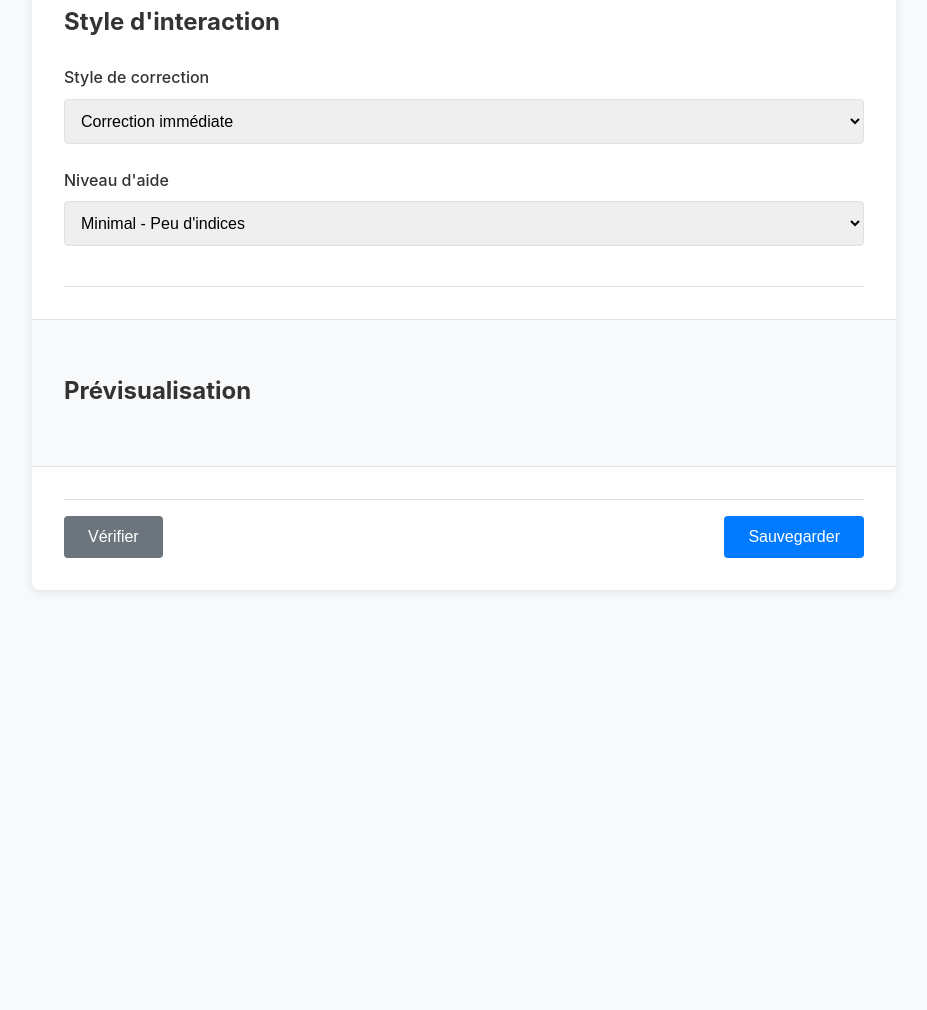
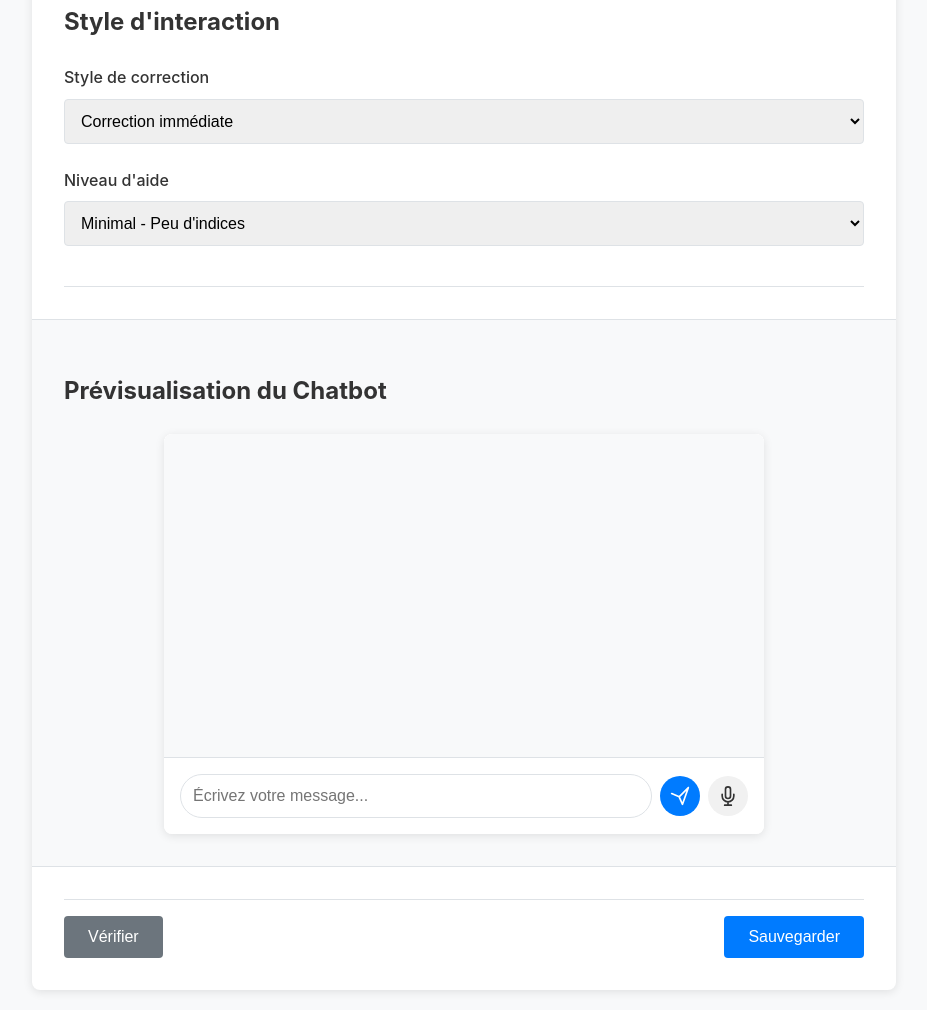
Before and after one commit to FPereira62/fale-comigo, a plain HTML site: page src/teacher/index.html in a window 1280 px wide. Shown: the part 1594-2604 px from the top of the page, without its empty margins (176-1103 px from the left). Before the commit the page ends 2204 px from the top, so only its background shows below. Drawn offline with Linux system fonts and the light colour scheme.

Commit message:
Changement section prévisulisation dans index

```diff
--- a/src/teacher/index.html
+++ b/src/teacher/index.html
@@ -106,11 +106,29 @@
                 </div>
             </div>
 
-            <!-- Section Prévisualisation -->
-            <div class="section preview-section">
-                <h2>Prévisualisation</h2>
-                <div id="chatbotPreview" class="preview-container"></div>
+           <!-- Section Prévisualisation -->
+<div class="section preview-section">
+    <h2>Prévisualisation du Chatbot</h2>
+    <div id="chatbotPreview" class="preview-container">
+        <div class="chat-container">
+            <div class="chat-messages" id="chatMessages"></div>
+            <div class="chat-input">
+                <input type="text" id="userInput" placeholder="Écrivez votre message...">
+                <button class="send-button" id="sendMessage">
+                    <svg viewBox="0 0 24 24" fill="none" stroke="currentColor">
+                        <path d="M22 2L11 13M22 2L15 22L11 13M11 13L2 9" stroke-width="2" stroke-linecap="round" stroke-linejoin="round"/>
+                    </svg>
+                </button>
+                <button class="voice-button" id="voiceInput">
+                    <svg viewBox="0 0 24 24" fill="none" stroke="currentColor">
+                        <path d="M12 1a3 3 0 0 0-3 3v8a3 3 0 0 0 6 0V4a3 3 0 0 0-3-3z" stroke-width="2" stroke-linecap="round" stroke-linejoin="round"/>
+                        <path d="M19 10v2a7 7 0 0 1-14 0v-2M12 19v4M8 23h8" stroke-width="2" stroke-linecap="round" stroke-linejoin="round"/>
+                    </svg>
+                </button>
             </div>
+        </div>
+    </div>
+</div>
 
             <!-- Contrôles -->
             <div class="controls">
```
Also changed, not shown: 2 other files.
